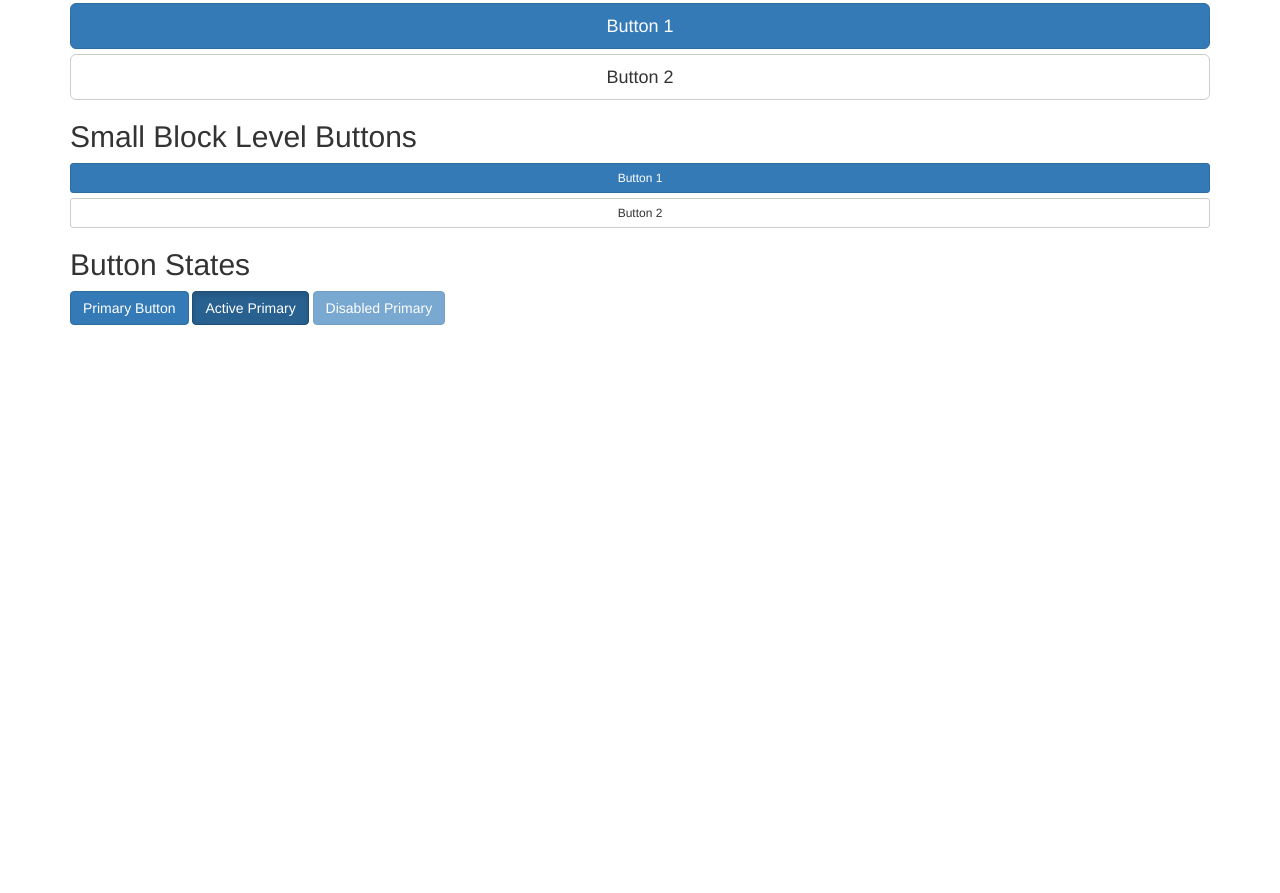
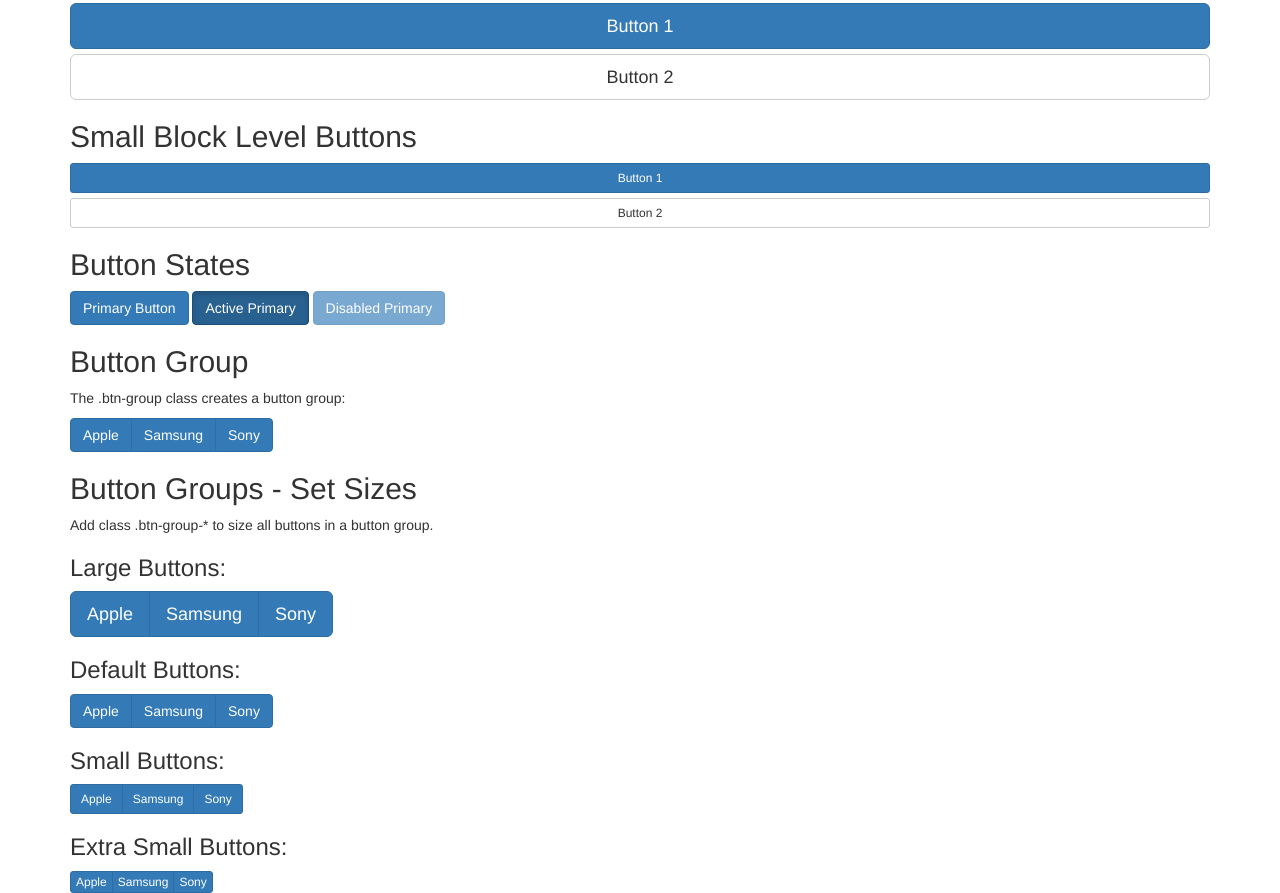
Before and after one commit to paultrigcode/bootstrap-test, a plain HTML site: page index.html in a window 1280 px wide. Shown: the part 5083-5976 px from the top of the page. Before the commit the page ends 5408 px from the top, so only its background shows below. Drawn offline with nearby package versions, Linux system fonts and the light colour scheme.

Commit message:
next commit

```diff
--- a/index.html
+++ b/index.html
@@ -296,6 +296,47 @@
 </div>
 
 
+<div class="container">
+  <h2>Button Group</h2>
+  <p>The .btn-group class creates a button group:</p>
+  <div class="btn-group">
+    <button type="button" class="btn btn-primary">Apple</button>
+    <button type="button" class="btn btn-primary">Samsung</button>
+    <button type="button" class="btn btn-primary">Sony</button>
+  </div>
+</div>
+
+<div class="container">
+  <h2>Button Groups - Set Sizes</h2>
+  <p>Add class .btn-group-* to size all buttons in a button group.</p>
+  <h3>Large Buttons:</h3>
+  <div class="btn-group btn-group-lg">
+    <button type="button" class="btn btn-primary">Apple</button>
+    <button type="button" class="btn btn-primary">Samsung</button>
+    <button type="button" class="btn btn-primary">Sony</button>
+  </div>
+  <h3>Default Buttons:</h3>
+  <div class="btn-group">
+    <button type="button" class="btn btn-primary">Apple</button>
+    <button type="button" class="btn btn-primary">Samsung</button>
+    <button type="button" class="btn btn-primary">Sony</button>
+  </div>
+  <h3>Small Buttons:</h3>
+  <div class="btn-group btn-group-sm">
+    <button type="button" class="btn btn-primary">Apple</button>
+    <button type="button" class="btn btn-primary">Samsung</button>
+    <button type="button" class="btn btn-primary">Sony</button>
+  </div>
+  <h3>Extra Small Buttons:</h3>
+  <div class="btn-group btn-group-xs">
+    <button type="button" class="btn btn-primary">Apple</button>
+    <button type="button" class="btn btn-primary">Samsung</button>
+    <button type="button" class="btn btn-primary">Sony</button>
+  </div>
+</div>
+
+
+
 
 
 
```
